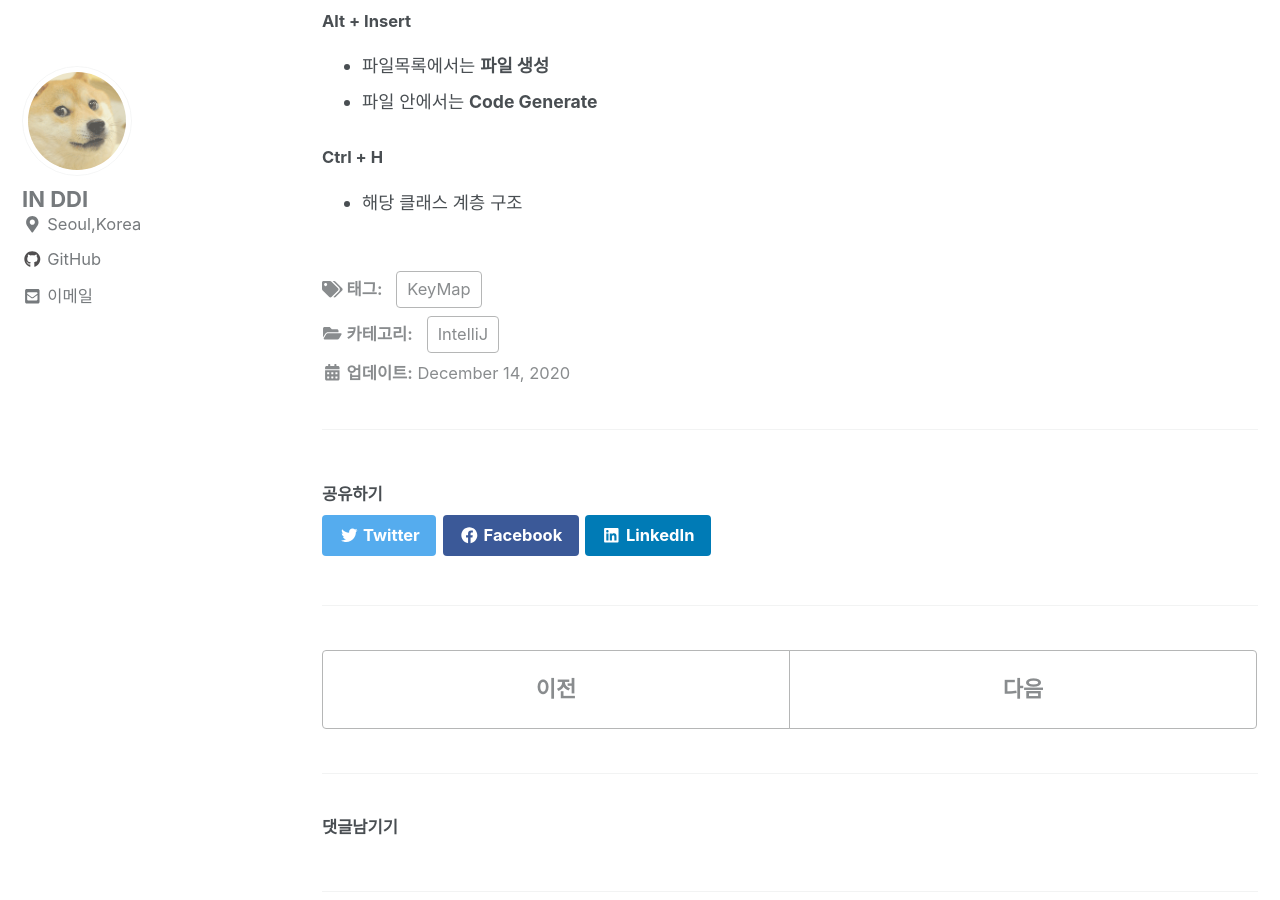
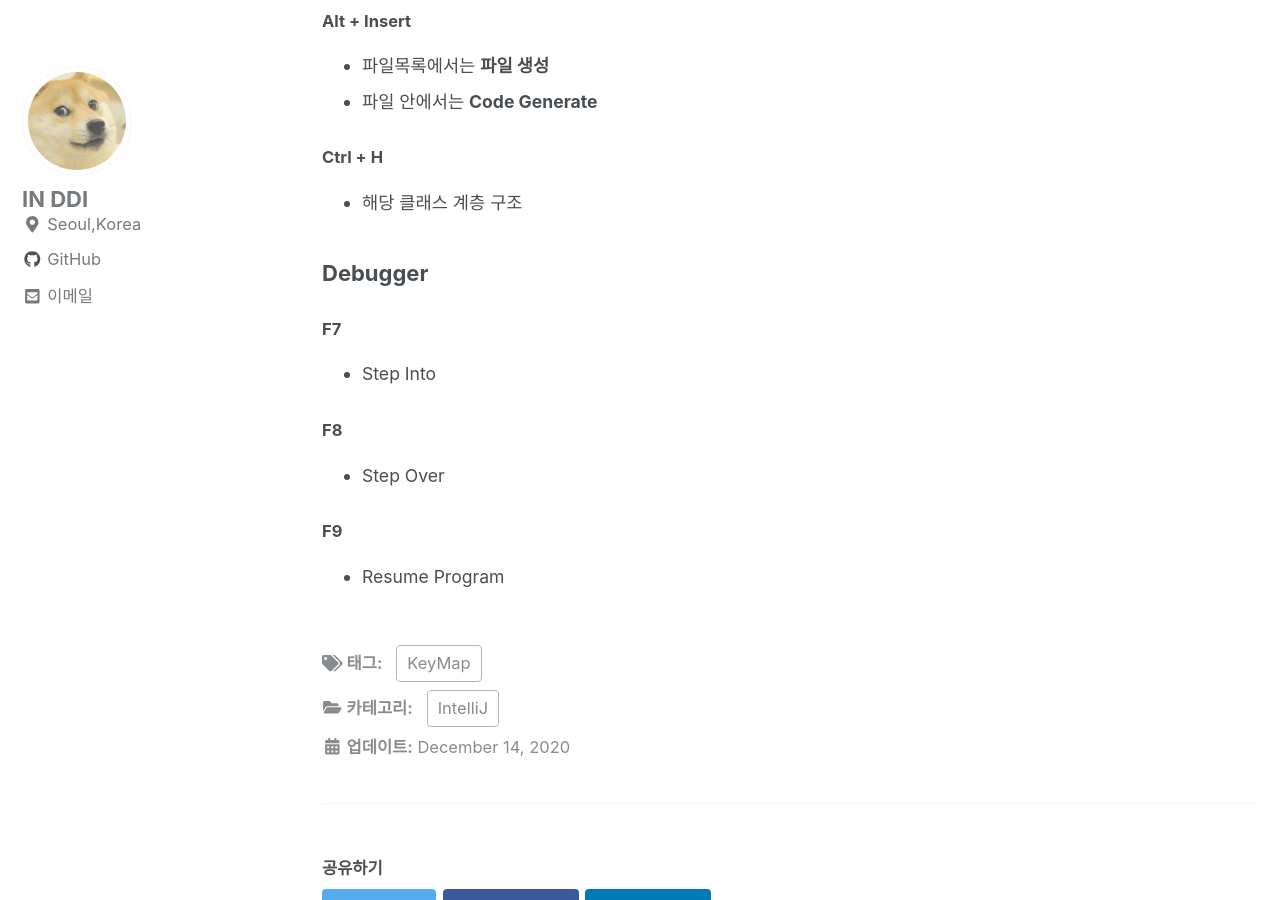
Before and after one commit to InSeok9068/inseok9068.github.io, a Jekyll site: the page built from _posts/intellij/2020-12-14-intellij-keymap.md, in a window 1280 px wide and 900 px high, scrolled down 2778 px. Built offline with Jekyll 4.4.1, drawn with Linux system fonts in a browser that asks for light colours; cached includes are drawn as plain includes; nearby versions of some CDN libraries; comment, search, counter and statistics services are not loaded.

Commit message:
디버그 단축키 추가

```diff
--- a/_posts/intellij/2020-12-14-intellij-keymap.md
+++ b/_posts/intellij/2020-12-14-intellij-keymap.md
@@ -116,3 +116,17 @@ IntelliJ의 자주 사용하는 단축키를 메모 해놓으려고 한다.
 #### Ctrl + H
 
 - 해당 클래스 계층 구조
+
+### Debugger
+
+#### F7
+
+- Step Into
+
+#### F8
+
+- Step Over
+
+#### F9
+
+- Resume Program
```
